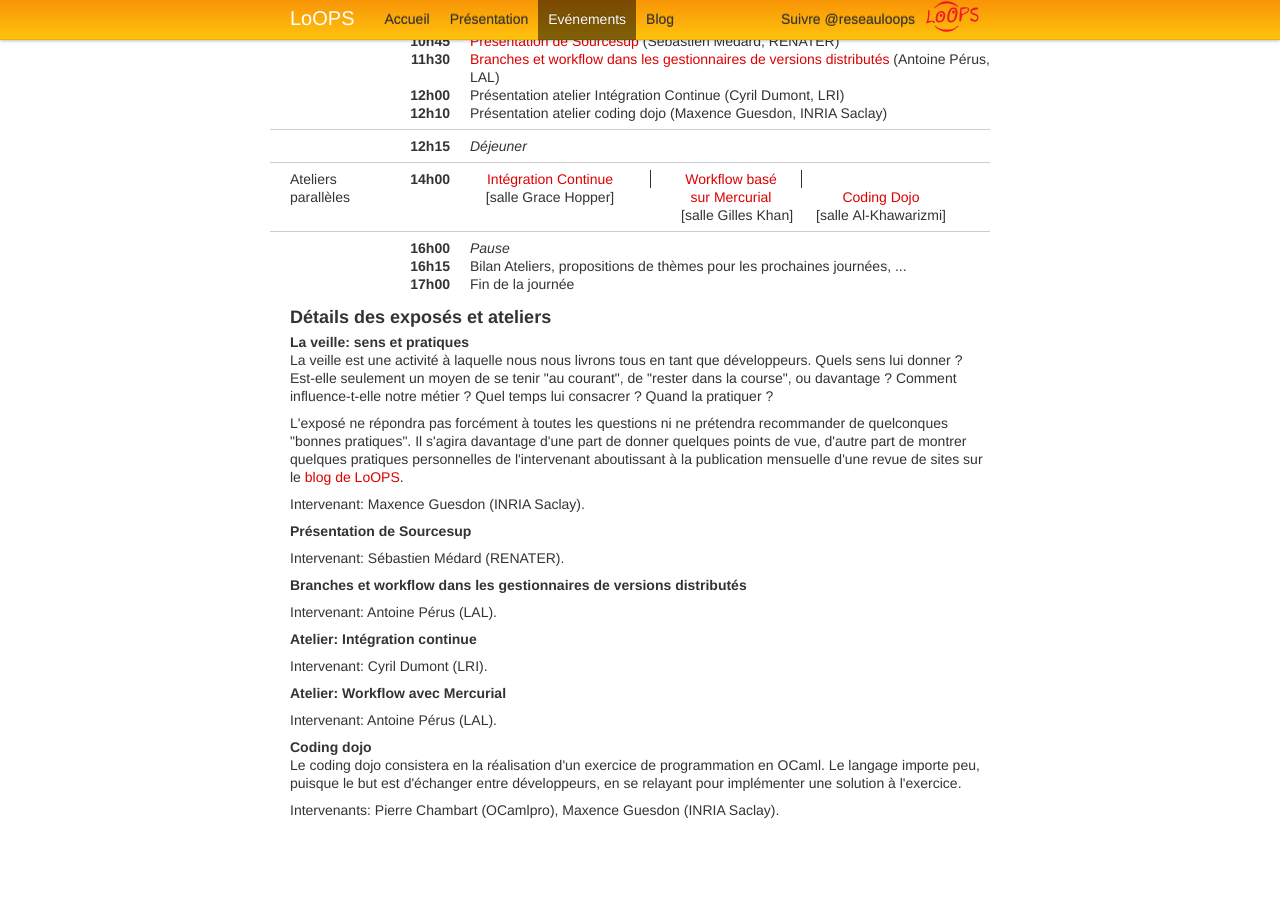
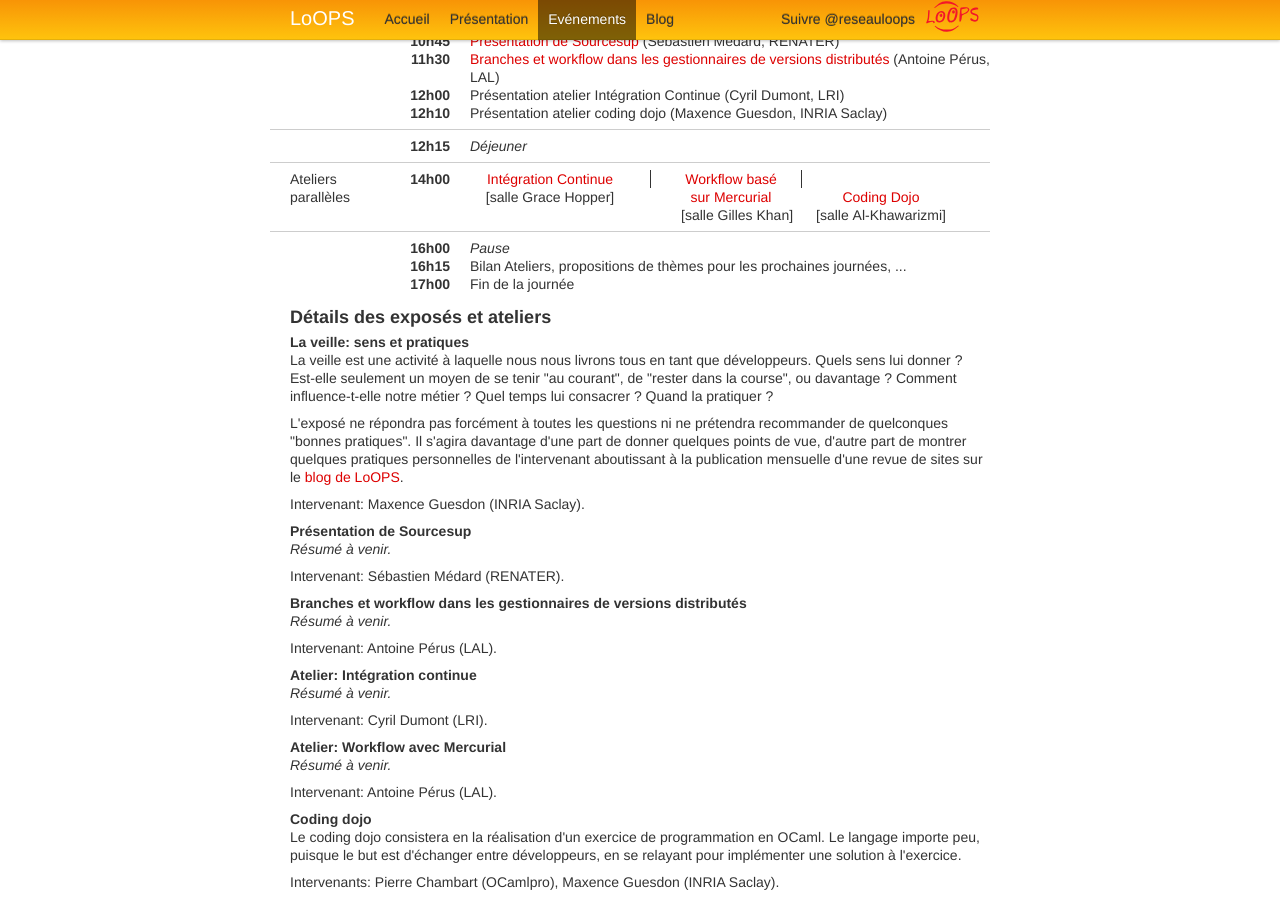
Before and after one commit to reseau-loops/reseau-loops.github.com, a Jekyll site: the page built from journee_2013_12.html, in a window 1280 px wide and 900 px high, scrolled down 521 px. Built offline with Jekyll 4.4.1, drawn with Linux system fonts in a browser that asks for light colours; Markdown is read by kramdown in place of the engine named in the settings; comment, search, counter and statistics services are not loaded; before the commit the page ends 1349 px from its top, so only the background shows below that.

Commit message:
ajout resume a venir

```diff
--- a/journee_2013_12.html
+++ b/journee_2013_12.html
@@ -136,6 +136,7 @@
 
 <h4 id="sourcesup">Présentation de Sourcesup</h4>
 <p>
+<em>Résumé à venir.</em>
 </p>
 <p>
 Intervenant: Sébastien Médard (RENATER).
@@ -143,13 +144,14 @@
 
 <h4 id="workflow">Branches et workflow dans les gestionnaires de versions distributés</h4>
 <p>
-</p>
+<em>Résumé à venir.</em></p>
 <p>
 Intervenant: Antoine Pérus (LAL).
 </p>
 
 <h4 id="ic">Atelier: Intégration continue</h4>
 <p>
+<em>Résumé à venir.</em>
 </p>
 <p>
 Intervenant: Cyril Dumont (LRI).
@@ -157,6 +159,7 @@
 
 <h4 id="hgworkflow">Atelier: Workflow avec Mercurial</h4>
 <p>
+<em>Résumé à venir.</em>
 </p>
 <p>
 Intervenant: Antoine Pérus (LAL).
```
